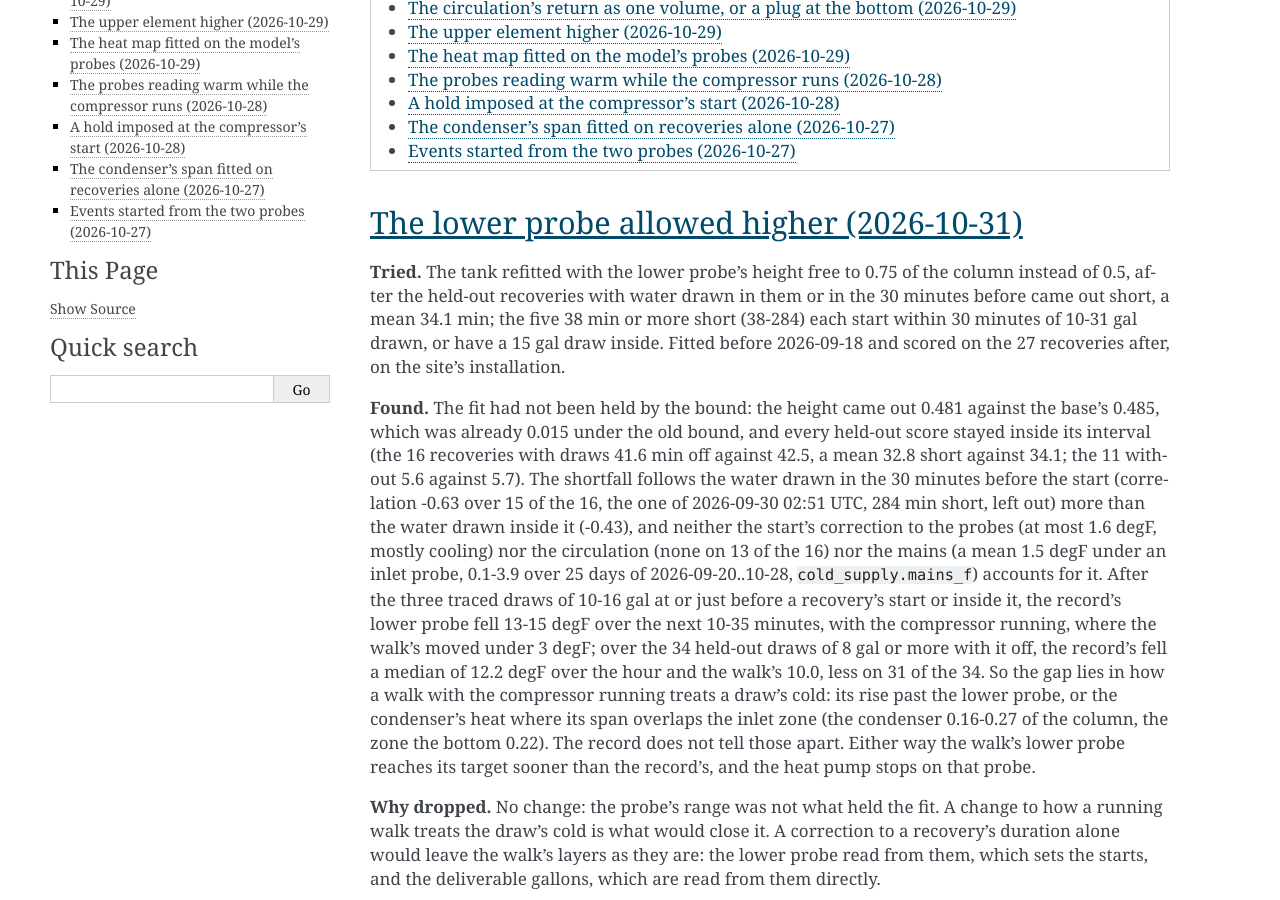
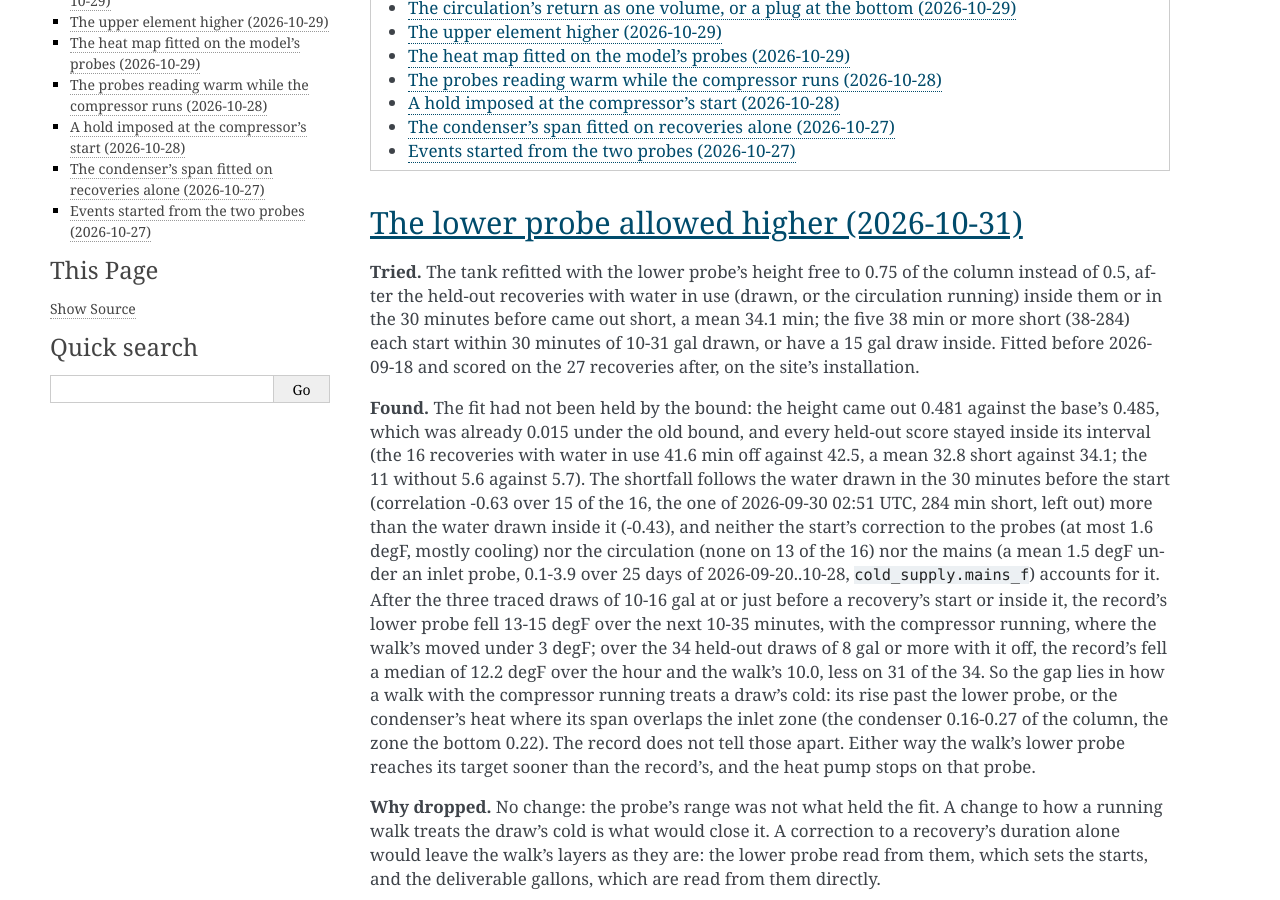
Before and after one commit to eman/nwp500-python, a Sphinx documentation site: the page built from docs/explanation/simulator-tried.rst, in a window 1280 px wide and 900 px high, scrolled down 356 px. Built offline with Sphinx 7.4.7, drawn with Linux system fonts in a browser that asks for light colours.

Commit message:
docs(sim): the 16 as recoveries with water in use, drawn or circulating
The record flags a recovery by water drawn or the circulation running
inside it or in the 30 minutes before; one of the 16 is in only by its
circulation. The traced dips fell with the compressor running, two of
the draws having come just before the start.

```diff
--- a/docs/explanation/simulator-tried.rst
+++ b/docs/explanation/simulator-tried.rst
@@ -18,17 +18,17 @@ The lower probe allowed higher (2026-10-31)
 
 **Tried.** The tank refitted with the lower probe's height free to
 0.75 of the column instead of 0.5, after the held-out recoveries with
-water drawn in them or in the 30 minutes before came out short, a mean
-34.1 min; the five 38 min or more short (38-284) each start within 30
-minutes of 10-31 gal drawn, or have a 15 gal draw inside. Fitted
-before 2026-09-18 and scored on the 27 recoveries after, on the site's
-installation.
+water in use (drawn, or the circulation running) inside them or in the
+30 minutes before came out short, a mean 34.1 min; the five 38 min or
+more short (38-284) each start within 30 minutes of 10-31 gal drawn,
+or have a 15 gal draw inside. Fitted before 2026-09-18 and scored on
+the 27 recoveries after, on the site's installation.
 
 **Found.** The fit had not been held by the bound: the height came out
 0.481 against the base's 0.485, which was already 0.015 under the old
 bound, and every held-out score stayed inside its interval (the 16
-recoveries with draws 41.6 min off against 42.5, a mean 32.8 short
-against 34.1; the 11 without 5.6 against 5.7). The shortfall follows
+recoveries with water in use 41.6 min off against 42.5, a mean 32.8
+short against 34.1; the 11 without 5.6 against 5.7). The shortfall follows
 the water drawn in the 30 minutes before the start (correlation -0.63
 over 15 of the 16, the one of 2026-09-30 02:51 UTC, 284 min short,
 left out) more than the water drawn inside it (-0.43), and neither the
```
Also changed, not shown: docs/explanation/simulator.rst (+6 -5 lines).
